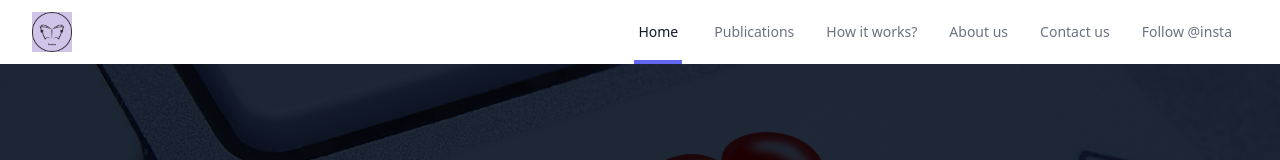
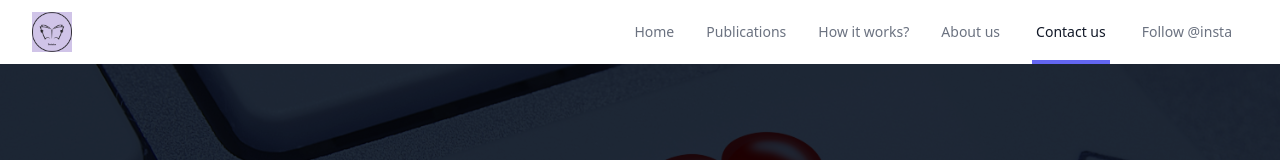
Before and after one commit to GopiKrishnanVM/bookation, a Next.js app: page /contact-us in a window 1280 px wide. Shown: the top 160 px of the page. Built offline with nearby package versions, Linux system fonts and the light colour scheme.

Commit message:
layout fix

```diff
--- a/components/layout/header.component.tsx
+++ b/components/layout/header.component.tsx
@@ -133,7 +133,10 @@ const HeaderComponent: React.FC<Props> = ({ setOpen }) => {
                     ))}
 
                     {pages.map((page) => (
-                      <NextLink href={page.href} key={page.name}>
+                      <NextLink
+                        href={page.href == "#" ? "/" : page.href}
+                        key={page.name}
+                      >
                         <a
                           className={`cursor-pointer ${
                             router.pathname.includes(page.href)
--- a/pages/index.tsx
+++ b/pages/index.tsx
@@ -286,11 +286,11 @@ export default function Example() {
                             </Popover>
                           ))}
 
-                          {pages.map((page) => (
+                          {pages.map((page, i) => (
                             <NextLink href={page.href} key={page.name}>
                               <a
-                                className={` cursor-pointer ${
-                                  router.pathname.includes(page.href)
+                                className={`cursor-pointer ${
+                                  i == 0
                                     ? "border-indigo-500 text-white inline-flex items-center px-1 pt-1 border-b-4 text-sm font-medium"
                                     : "flex items-center text-sm font-medium text-white hover:border-gray-300 hover:text-indigo-300"
                                 }`}
--- a/static/layout.data.ts
+++ b/static/layout.data.ts
@@ -1,9 +1,9 @@
 export const pages = [
-  { name: "Home", href: "/", current: false },
+  { name: "Home", href: "#", current: false },
   { name: "Publications", href: "/publications", current: false },
   { name: "How it works?", href: "/how-it-works", current: false },
   { name: "About us", href: "/about-us", current: false },
-  { name: "Contact us", href: "/contact-us/", current: false },
+  { name: "Contact us", href: "/contact-us", current: false },
   // { name: "Stores", href: "#" },
   {
     name: "Follow @insta",
```
